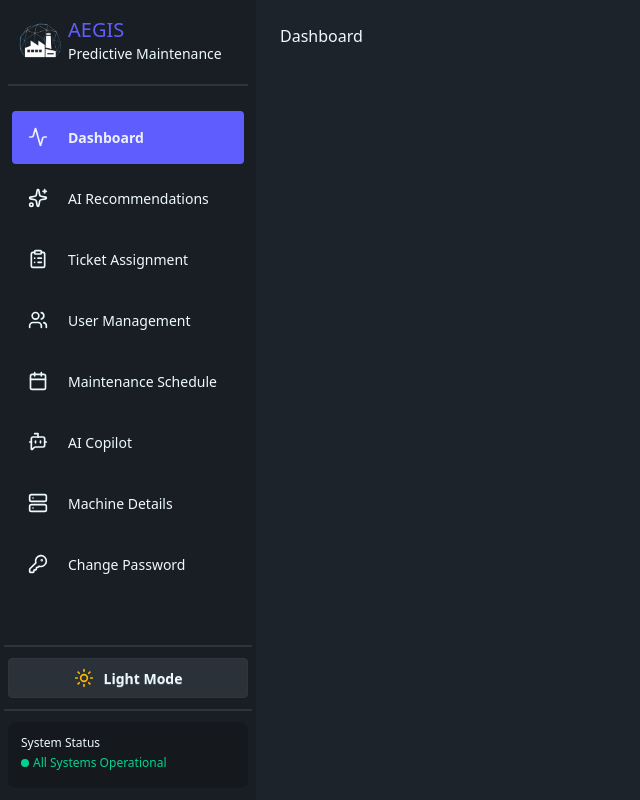
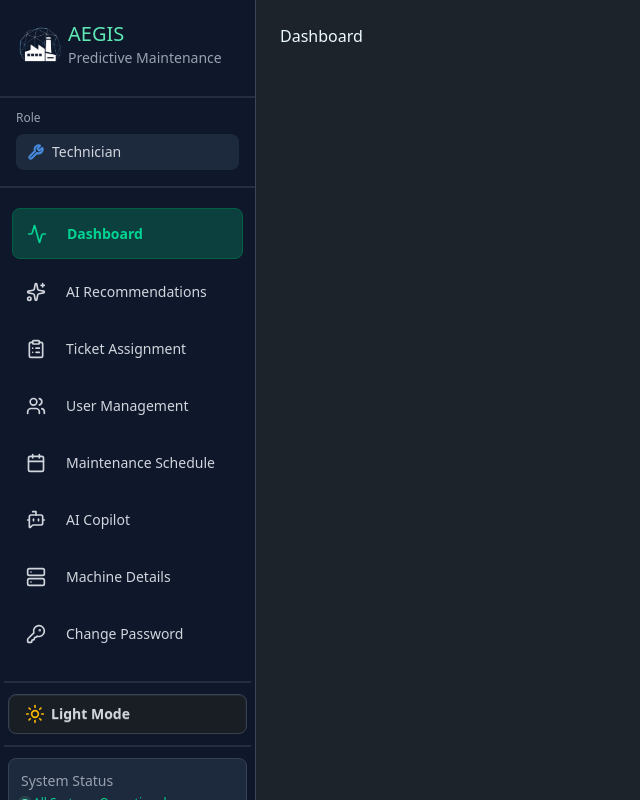
Before and after one commit to A25-CS046/front-end, a React (Vite) app: page / in a window 1280 px wide. Both pictures are taken after a click on the button "Dark Mode". Shown: the whole page, without its empty margins (0-640 px from the left). Built offline with nearby package versions, Linux system fonts and the light colour scheme.

Commit message:
fix: fix layout and style for dark mode

```diff
--- a/src/components/ui/Navbar.jsx
+++ b/src/components/ui/Navbar.jsx
@@ -1,10 +1,19 @@
-import { Menu, Moon, Sun } from "lucide-react";
+import { Menu, Moon, Sun, X } from "lucide-react";
 import { useTheme } from "@/hooks/useTheme";
+import { useState, useEffect } from "react";
 
 export default function Navbar() {
   const { theme, toggleTheme } = useTheme();
+  const [open, setOpen] = useState(false);
+  useEffect(() => {
+    const drawer = document.getElementById("app-drawer");
+    const syncState = () => setOpen(drawer.checked);
+    drawer.addEventListener("change", syncState);
+
+    return () => drawer.removeEventListener("change", syncState);
+  }, []);
   return (
-    <div className="navbar bg-base-200 lg:hidden">
+    <div className="navbar bg-base-200 lg:hidden dark:bg-slate-900 dark:border-r dark:border-gray-50/20">
       <div className="flex-1">
         <label className="btn btn-ghost text-xl">
           {theme === "light" ? (
@@ -20,13 +29,27 @@ export default function Navbar() {
         </label>
       </div>
       <div className="flex-none">
-        <button onClick={toggleTheme} className="btn btn-square btn-ghost">
-          {theme === "light" ? <Moon /> : <Sun />}
+        <button
+          onClick={toggleTheme}
+          className="btn btn-square btn-ghost swap swap-rotate dark:text-gray-300  dark:hover:bg-transparent"
+        >
+          <input type="checkbox" />
+          {theme === "light" ? (
+            <Moon className="swap-active" />
+          ) : (
+            <Sun className="swap-off" />
+          )}
         </button>
       </div>
       <div className="flex-none">
-        <label htmlFor="app-drawer" className="btn btn-square btn-ghost">
-          <Menu />
+        <label
+          htmlFor="app-drawer"
+          className="btn btn-square btn-ghost swap swap-rotate dark:text-gray-300  dark:hover:bg-transparent"
+          onClick={() => setOpen(!open)}
+        >
+          <input type="checkbox" checked={open} readOnly />
+          <Menu className="swap-off" size={28} />
+          <X className="swap-on" size={28} />
         </label>
       </div>
     </div>
--- a/src/components/ui/Sidebar.jsx
+++ b/src/components/ui/Sidebar.jsx
@@ -11,6 +11,8 @@ import {
   BotMessageSquare,
   Server,
   KeyRound,
+  User,
+  Wrench,
 } from "lucide-react";
 
 export default function Sidebar() {
@@ -35,8 +37,8 @@ export default function Sidebar() {
   ];
 
   return (
-    <div className="flex flex-col min-h-full w-64 h-screen bg-base-200">
-      <div className="flex items-center gap-1 mr-2 ml-2 mt-2 p-2">
+    <div className="flex flex-col min-h-full w-64 h-screen bg-base-200 dark:bg-slate-900 dark:border-r dark:border-gray-50/20">
+      <div className="flex items-center gap-1 mx-2 my-3 p-2">
         <div className="w-12 h-12 rounded-lg flex items-center justify-center ">
           {theme === "light" ? (
             <img src="images/logo-light.png" />
@@ -45,12 +47,28 @@ export default function Sidebar() {
           )}
         </div>
         <div>
-          <h1 className="text-xl text-primary">AEGIS</h1>
-          <p className="text-sm text-base-content">Predictive Maintenance</p>
+          <h1 className="text-xl text-primary dark:text-emerald-300">AEGIS</h1>
+          <p className="text-sm text-base-content dark:text-gray-400">
+            Predictive Maintenance
+          </p>
         </div>
       </div>
-      <div className="divider m-2" />
-      <ul className="menu w-full h-full p-2 text-base-content">
+      <div className="divider mx-0 my-2" />
+      <div className="mx-4 my-1">
+        <label className="text-xs text-gray-600 dark:text-gray-400 mb-2 block">
+          Role
+        </label>
+        <label className="flex items-center gap-2 px-3 py-2 my-1 text-sm dark:bg-slate-800 dark:text-gray-300 rounded-lg">
+          {/* {user.role === "technician" ? <></> : <></>} */}
+          <Wrench
+            strokeWidth={3}
+            className="w-4 h-4 text-blue-600/80 dark:text-blue-400/80"
+          />
+          <p>Technician</p>
+        </label>
+      </div>
+      <div className="divider mx-0 my-2" />
+      <ul className="menu w-full h-full p-2 text-base-content dark:text-gray-300">
         {links.map((link) => (
           <li key={link.path}>
             <NavLink
@@ -58,8 +76,8 @@ export default function Sidebar() {
               end
               className={({ isActive }) =>
                 isActive
-                  ? "active p-4 m-1 bg-primary text-primary-content font-semibold"
-                  : "p-4 m-1 hover:bg-base-300"
+                  ? "active p-3.5 m-1 bg-primary text-primary-content font-semibold border rounded-lg dark:bg-emerald-500/25 dark:text-emerald-400 dark:border-emerald-800"
+                  : "p-3.5 m-1 hover:bg-base-300 dark:hover:bg-emerald-800/25 rounded-lg"
               }
             >
               <link.icon className="w-5 h-5 mr-3" />
@@ -71,26 +89,34 @@ export default function Sidebar() {
       <div className="flex flex-col">
         <div className="divider m-1" />
         {/* Theme Toggle */}
-        <button onClick={toggleTheme} className="btn btn-soft mr-2 ml-2">
+        <button
+          onClick={toggleTheme}
+          className="btn mx-2 justify-start rounded-lg text-sm dark:bg-base-200 dark:border-gray-700 dark:text-gray-300 dark:hover:bg-gray-800"
+        >
           {theme === "light" ? (
             <>
-              <Moon className="mr-1 h-5 w-5 text-primary" /> Dark Mode
+              <Moon className="h-5 w-5 text-primary" /> Dark Mode
             </>
           ) : (
             <>
-              <Sun className="mr-1 h-5 w-5 text-warning" /> Light Mode
+              <Sun className="h-5 w-5 text-warning" /> Light Mode
             </>
           )}
         </button>
 
         <div className="divider m-1" />
         {/* System Status */}
-        <div className="p-3 mr-2 ml-2 mb-3 bg-base-300  border border-base-300  rounded-lg text-xs text-base-content">
-          <p className="font-medium mb-1">System Status</p>
-          <p className="flex mb-1 items-center gap-1 text-success">
-            <span className="w-2 h-2 bg-success rounded-full"></span>
+        <div className="p-3 mx-2 mb-3 bg-base-300  border border-base-300 dark:bg-slate-800 dark:border-gray-700 rounded-lg text-xs text-base-content">
+          <p className="font-medium mb-1 dark:text-gray-400 dark:text-sm">
+            System Status
+          </p>
+          <div className="flex mb-1 items-center gap-1 text-success">
+            <div className="inline-grid *:[grid-area:1/1] gap-1 text-success">
+              <div className="status status-success animate-ping"></div>
+              <div className="status status-success"></div>
+            </div>
             All Systems Operational
-          </p>
+          </div>
         </div>
       </div>
     </div>
```
